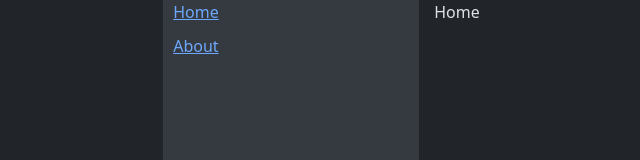
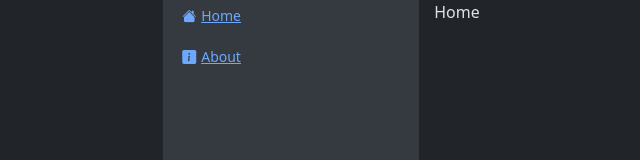
Before and after one commit to mineot/mercurius, a Vue app: page / in a window 1280 px wide. Shown: the top 160 px of the page, without its empty margins (16-656 px from the left). Built offline with nearby package versions, Linux system fonts and the light colour scheme.

Commit message:
mycss - some improvements

```diff
--- a/src/App.vue
+++ b/src/App.vue
@@ -1,11 +1,11 @@
 <template>
   <div class="layout">
     <div class="header">
-      <router-link to="/">
+      <router-link class="button" to="/">
         <i class="icon-home"></i>
         <span>Home</span>
       </router-link>
-      <router-link to="/about">
+      <router-link class="button" to="/about">
         <i class="icon-help"></i>
         <span>About</span>
       </router-link>
--- a/src/styles/app.scss
+++ b/src/styles/app.scss
@@ -1,6 +1,8 @@
 @import 'bootstrap/dist/css/bootstrap.min';
 @import 'bootstrap-icons/font/bootstrap-icons.min';
 @import 'variables';
+@import 'tags/index.scss';
+@import 'utils/index.scss';
 @import 'layouts/index.scss';
 
 * {
--- /dev/null
+++ b/src/styles/tags/button.tag.scss
@@ -0,0 +1,14 @@
+button,
+.button {
+  @extend .btn;
+  @extend .btn-sm;
+  @extend .btn-link;
+  display: flex;
+  flex-direction: row;
+  flex-wrap: nowrap;
+  gap: $gap-1;
+
+  &.secondary {
+    @extend .btn-secondary;
+  }
+}
--- /dev/null
+++ b/src/styles/tags/index.scss
@@ -0,0 +1 @@
+@import './button.tag.scss';
```
